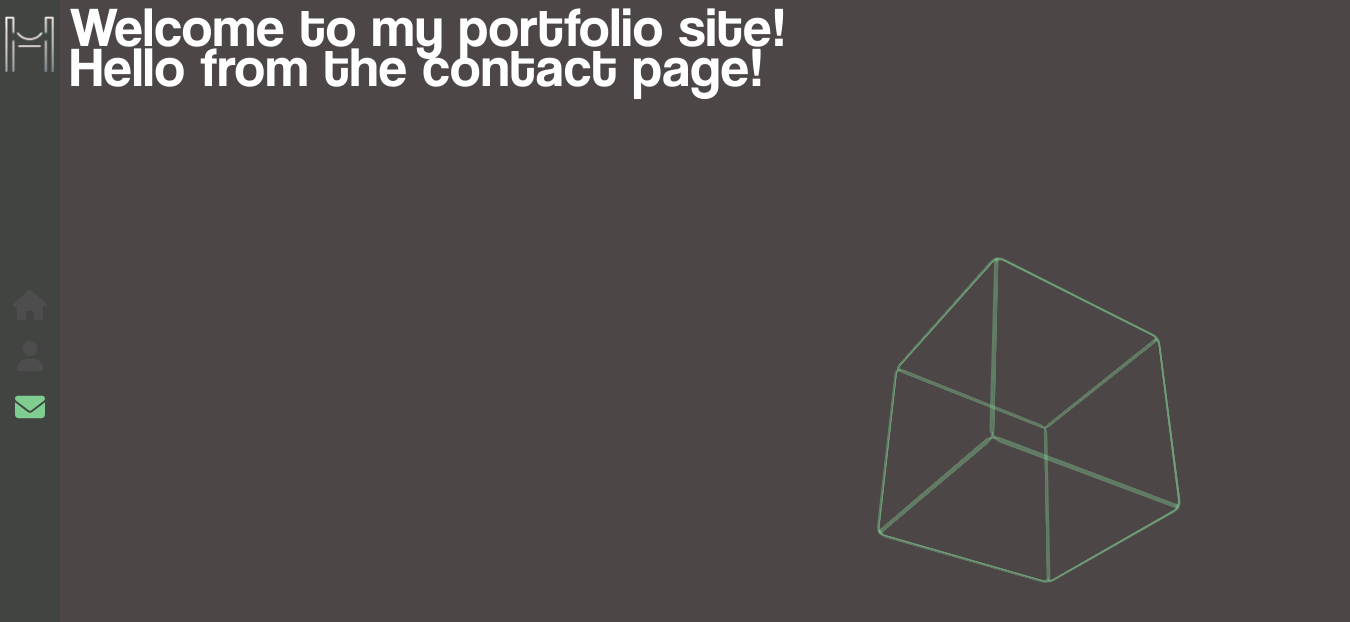
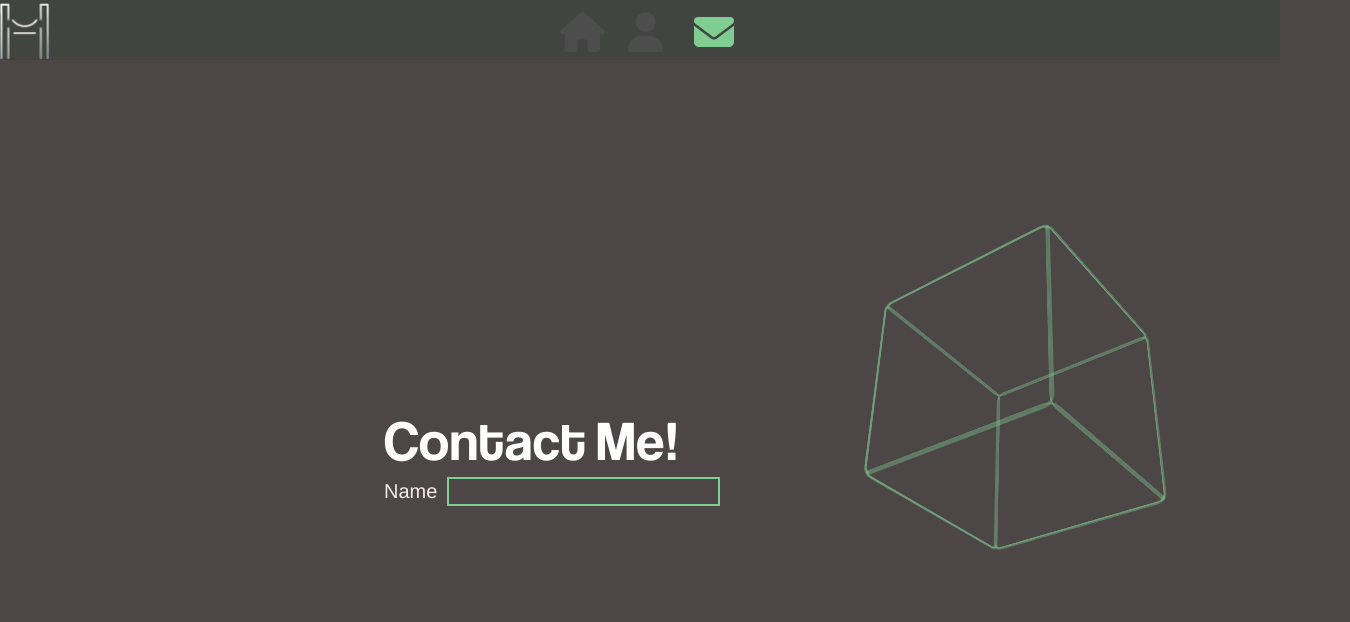
Before and after one commit to mason2998/portfolio, a React (Create React App) app: page /contact in a window 1280 px wide. Shown: the top 622 px of the page, 1350 px wide, since content can reach past the window. Built offline with nearby package versions, Linux system fonts and the light colour scheme.

Commit message:
Changed layout around and added a contact page. Moved nav bar to the top of the page

```diff
--- a/src/components/Contact/contact.js
+++ b/src/components/Contact/contact.js
@@ -1,9 +1,32 @@
+import { Form } from 'react-router-dom'
+import AnimatedLetters from '../AnimatedLetters/animatedLetters'
 import './contact.scss'
+import { useState, useEffect } from 'react'
 
 const Contact = () => {
+  const [letterClass, setLetterClass] = useState('text-animate')
+  const conArray = ['C', 'o', 'n', 't', 'a', 'c', 't', ' ', 'M', 'e', '!']
+  useEffect(() => {
+    setTimeout(() => {
+      setLetterClass('text-animate-hover')
+    }, 4000)
+  }, [])
+
   return (
     <div className="container contact-page">
-      <h1>Hello from the contact page!</h1>
+      <div className="text-zone">
+        <h1>
+          <AnimatedLetters
+            strArray={conArray}
+            idx={10}
+            letterClass={letterClass}
+          />
+        </h1>
+        <form className="form">
+          <label className="form-label">Name</label>
+          <input className="form-input" />
+        </form>
+      </div>
     </div>
   )
 }
--- a/src/components/Contact/contact.scss
+++ b/src/components/Contact/contact.scss
@@ -0,0 +1,16 @@
+.contact-page {
+  .form {
+    font-size: 20px;
+    margin-top: 10px;
+
+    .form-label {
+      padding-right: 10px;
+    }
+
+    .form-input {
+      background-color: #4d4646;
+      border: #7fcd91 solid 2px;
+      font-size: 20px;
+    }
+  }
+}
--- a/src/components/Cube/cube.scss
+++ b/src/components/Cube/cube.scss
@@ -6,7 +6,8 @@
   animation: bounceIn 1s 1s;
   animation-fill-mode: both;
   position: fixed;
-  top: 25%;
+  top: 50%;
+  margin-top: -100px;
   left: 55%;
 }
 
--- a/src/components/Home/home.js
+++ b/src/components/Home/home.js
@@ -50,13 +50,17 @@ const Home = () => {
               idx={15}
             />
             <br />
-            <AnimatedLetters
-              letterClass={letterClass}
-              strArray={jobArray}
-              idx={20}
-            />
+            <span className="job">
+              <AnimatedLetters
+                letterClass={letterClass}
+                strArray={jobArray}
+                idx={20}
+              />
+            </span>
           </h1>
+
           <h2>.NET Expert / Application Support / Enterprise Applications</h2>
+          <br />
           <Link to="/contact" className="contact-button">
             CONTACT ME
           </Link>
--- a/src/components/Home/home.scss
+++ b/src/components/Home/home.scss
@@ -17,6 +17,12 @@
     font-size: 20px;
     font-weight: 200px;
     animation: fadeIn 1s 1s backwards;
+    top: 10px;
     padding: 10px 18px;
+    position: relative;
+  }
+
+  .job {
+    font-size: 45px;
   }
 }
--- a/src/components/Layout/layout.js
+++ b/src/components/Layout/layout.js
@@ -8,7 +8,6 @@ const Layout = () => {
     <div className="App">
       <Navbar />
       <div className="main-content">
-        <h1>Welcome to my portfolio site!</h1>
         <Outlet />
         <Cube />
       </div>
--- a/src/components/Layout/layout.scss
+++ b/src/components/Layout/layout.scss
@@ -1,8 +1,8 @@
 .main-content {
-  width: 100%;
+  width: 70%;
   height: 100%;
   position: absolute;
-  margin-left: 70px;
+  margin-left: 30%;
 }
 
 .container {
--- a/src/components/Navbar/navbar.scss
+++ b/src/components/Navbar/navbar.scss
@@ -1,42 +1,43 @@
 .nav-bar {
   background: #414441;
-  width: 60px;
-  height: 100%;
-  position: absolute;
+  width: 100%;
+  height: 60px;
+  position: top;
   top: 0;
   z-index: 3;
-  min-height: 500;
+  min-width: 500;
 
   .logo {
-    display: block;
+    display: flex;
     padding: 8px 0;
 
     img {
-      display: block;
+      display: flex;
       font-size: 30px;
-      margin: 8px auto;
+      margin-top: -5px;
       width: 50px;
       height: auto;
-      text-align: center;
     }
   }
 
   nav {
-    display: block;
+    display: flex;
+    position: absolute;
+    left: 50%;
+    height: 60px;
+    width: 20%;
+    margin-left: -100px;
+    margin-top: -62.5px;
     text-align: center;
-    position: absolute;
-    top: 50%;
-    height: 210px;
-    width: 100%;
-    margin-top: -120px;
 
     a {
-      font-size: 30px;
+      font-size: 40px;
       color: #4d4d4e;
       display: block;
-      line-height: 51px;
-      position: relative;
+      padding-left: 20px;
+      position: flex;
       text-decoration: none;
+      text-align: center;
 
       i {
         transition: all 0.3s ease-out;
@@ -59,10 +60,10 @@
         font: 'Helvetica Neue';
         font-size: 9px;
         letter-spacing: 2px;
-        position: absolute;
-        bottom: 0;
+        position: relative;
         display: block;
         width: 100%;
+        top: -32px;
         text-align: center;
         opacity: 0;
         transition: all 0.3s ease-out;
```
